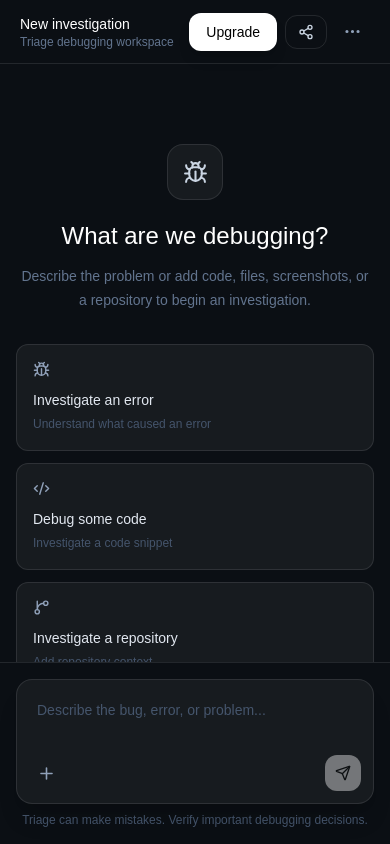
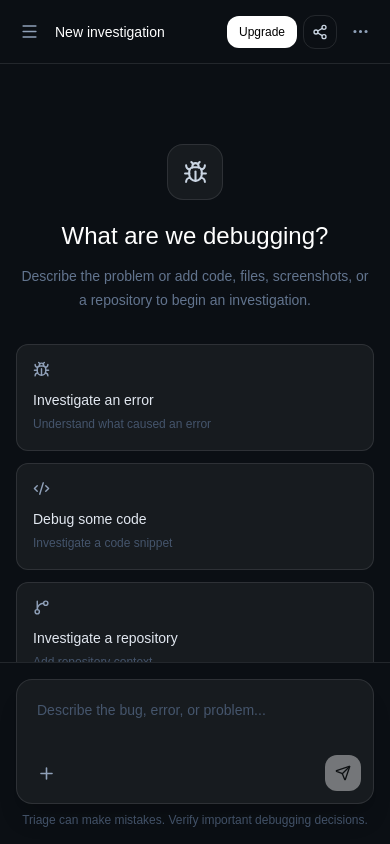
Before and after one commit to vishalgoswami2007/Triage, a React app in the folder frontend/: page /dashboard in a window 390 px wide. Built offline with nearby package versions, Linux system fonts and the light colour scheme; the HTML template or start-up script is replaced by a standard one.

Commit message:
feat: add responsive mobile chat header

```diff
--- a/frontend/src/components/dashboard/ChatHeader.jsx
+++ b/frontend/src/components/dashboard/ChatHeader.jsx
@@ -1,51 +1,88 @@
 import { useState } from "react";
-import { Share2, MoreHorizontal, Pin, Trash2 } from "lucide-react";
 import { Link } from "react-router-dom";
 
-function ChatHeader({onShare , onDelete , onPin , currentChat , isPinned}) {
+import {
+  Share2,
+  MoreHorizontal,
+  Pin,
+  Trash2,
+  Menu,
+} from "lucide-react";
+
+function ChatHeader({
+  onShare,
+  onDelete,
+  onPin,
+  currentChat,
+  isPinned,
+  onOpenSidebar,
+}) {
   const [showMenu, setShowMenu] = useState(false);
 
   return (
-    <header className="flex h-16 items-center justify-between border-b border-white/10 px-5 md:px-7">
+    <header className="flex h-16 items-center justify-between border-b border-white/10 px-3 sm:px-5 md:px-7">
 
-      {/* Chat Title */}
-      <div>
-        <h1 className="text-sm font-medium text-white">
-          New investigation
+      {/* Left */}
+      <div className="flex min-w-0 items-center gap-2 sm:gap-3">
+
+        <button
+          type="button"
+          onClick={onOpenSidebar}
+          className="shrink-0 rounded-lg p-2 text-slate-400 transition hover:bg-white/10 hover:text-white md:hidden"
+        >
+          <Menu size={19} />
+        </button>
+
+        <div className="min-w-0">
+
+          <h1 className="truncate text-sm font-medium text-white">
+            {currentChat?.title || "New investigation"}
           </h1>
 
-        <p className="text-xs text-slate-500">
+          <p className="hidden text-xs text-slate-500 sm:block">
             Triage debugging workspace
           </p>
+
         </div>
 
-      {/* Actions */}
-      <div className="flex items-center gap-2">
+      </div>
+
+      {/* Right */}
+      <div className="flex shrink-0 items-center gap-1.5 sm:gap-2">
 
         <Link
           to="/pricing"
-         className="flex items-center justify-center rounded-xl border border-white/30 bg-white px-4 py-2 text-sm font-medium text-black shadow-lg transition-all duration-300 hover:-translate-y-0.5 hover:bg-slate-200 hover:shadow-2xl"
+          className="rounded-xl bg-white px-3 py-2 text-xs font-medium text-black transition hover:bg-slate-200 sm:px-4 sm:text-sm"
         >
           Upgrade
         </Link>
 
-        <button  type="button"
+        <button
+          type="button"
           onClick={onShare}
-        className="flex items-center gap-2 rounded-xl border border-white/10 px-3 py-2 text-sm text-slate-300 transition hover:bg-white/10 hover:text-white">
+          className="flex items-center gap-2 rounded-xl border border-white/10 p-2 text-slate-300 transition hover:bg-white/10 hover:text-white sm:px-3"
+        >
           <Share2 size={16} />
-          <span className="hidden sm:inline">Share Chat</span>
+
+          <span className="hidden lg:inline">
+            Share Chat
+          </span>
         </button>
 
         <div className="relative">
+
           <button
-            onClick={() => setShowMenu(!showMenu)}
+            type="button"
+            onClick={() =>
+              setShowMenu(!showMenu)
+            }
             className="rounded-xl p-2 text-slate-400 transition hover:bg-white/10 hover:text-white"
           >
             <MoreHorizontal size={19} />
           </button>
 
           {showMenu && (
-            <div className="absolute right-0 top-11 z-20 w-44 rounded-xl border border-white/10 bg-[#11161d] p-1.5 shadow-2xl">
+            <div className="absolute right-0 top-11 z-30 w-44 rounded-xl border border-white/10 bg-[#11161d] p-1.5 shadow-2xl">
 
               <button
                 type="button"
@@ -57,25 +94,31 @@ function ChatHeader({onShare , onDelete , onPin , currentChat , isPinned}) {
                 className="flex w-full items-center gap-3 rounded-lg px-3 py-2 text-sm text-slate-300 transition hover:bg-white/10 hover:text-white disabled:cursor-not-allowed disabled:opacity-40"
               >
                 <Pin size={15} />
-
-                {isPinned ? "Unpin Chat" : "Pin Chat"}
+                {isPinned
+                  ? "Unpin Chat"
+                  : "Pin Chat"}
               </button>
 
-              <button type="button"
+              <button
+                type="button"
                 onClick={() => {
                   setShowMenu(false);
                   onDelete();
                 }}
-              className="flex w-full items-center gap-3 rounded-lg px-3 py-2 text-sm text-red-400 transition hover:bg-white/10">
+                disabled={!currentChat}
+                className="flex w-full items-center gap-3 rounded-lg px-3 py-2 text-sm text-red-400 transition hover:bg-white/10 disabled:cursor-not-allowed disabled:opacity-40"
+              >
                 <Trash2 size={15} />
                 Delete Chat
               </button>
 
             </div>
           )}
+
         </div>
 
       </div>
+
     </header>
   );
 }
```
Lines whose indentation alone changed are shown as unchanged.
